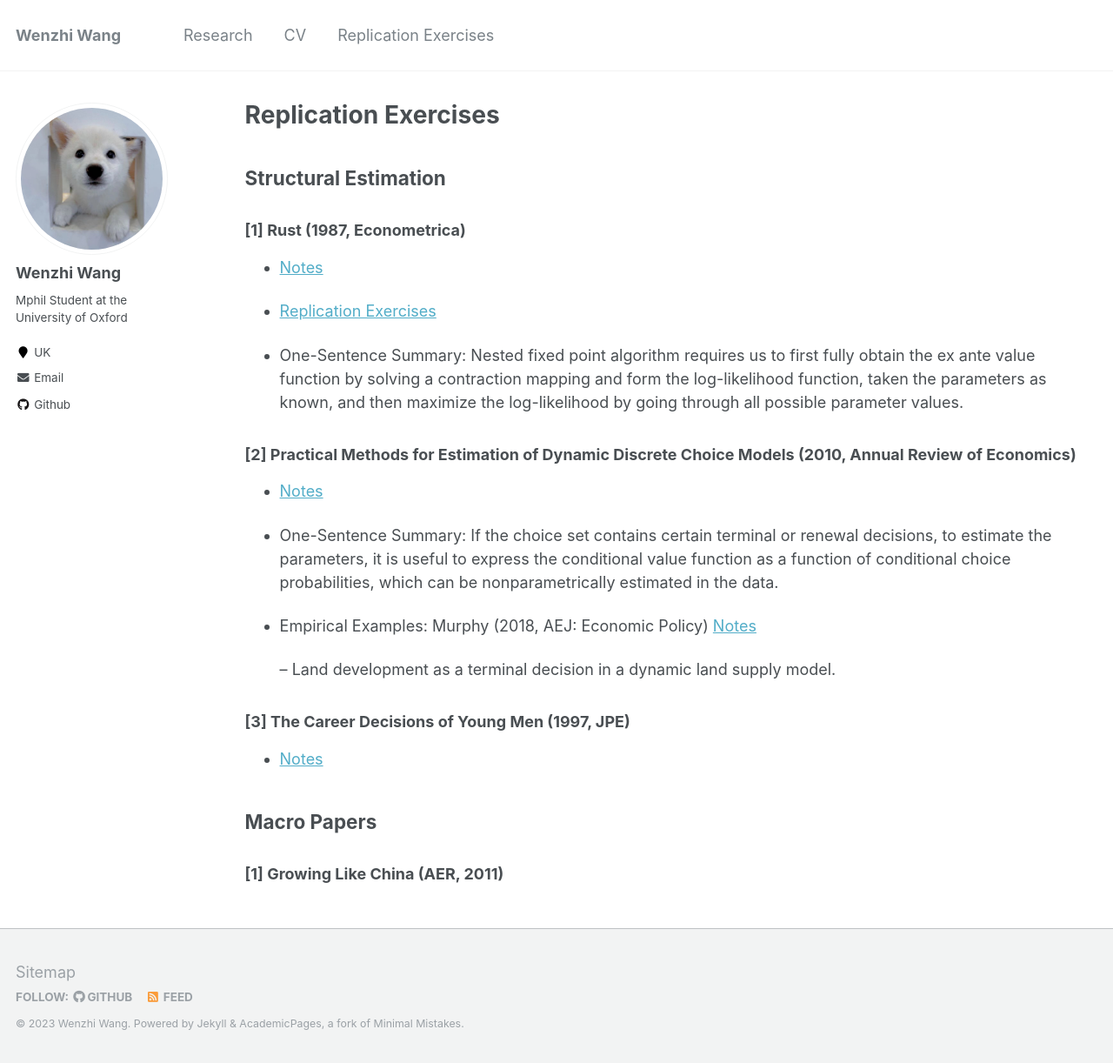
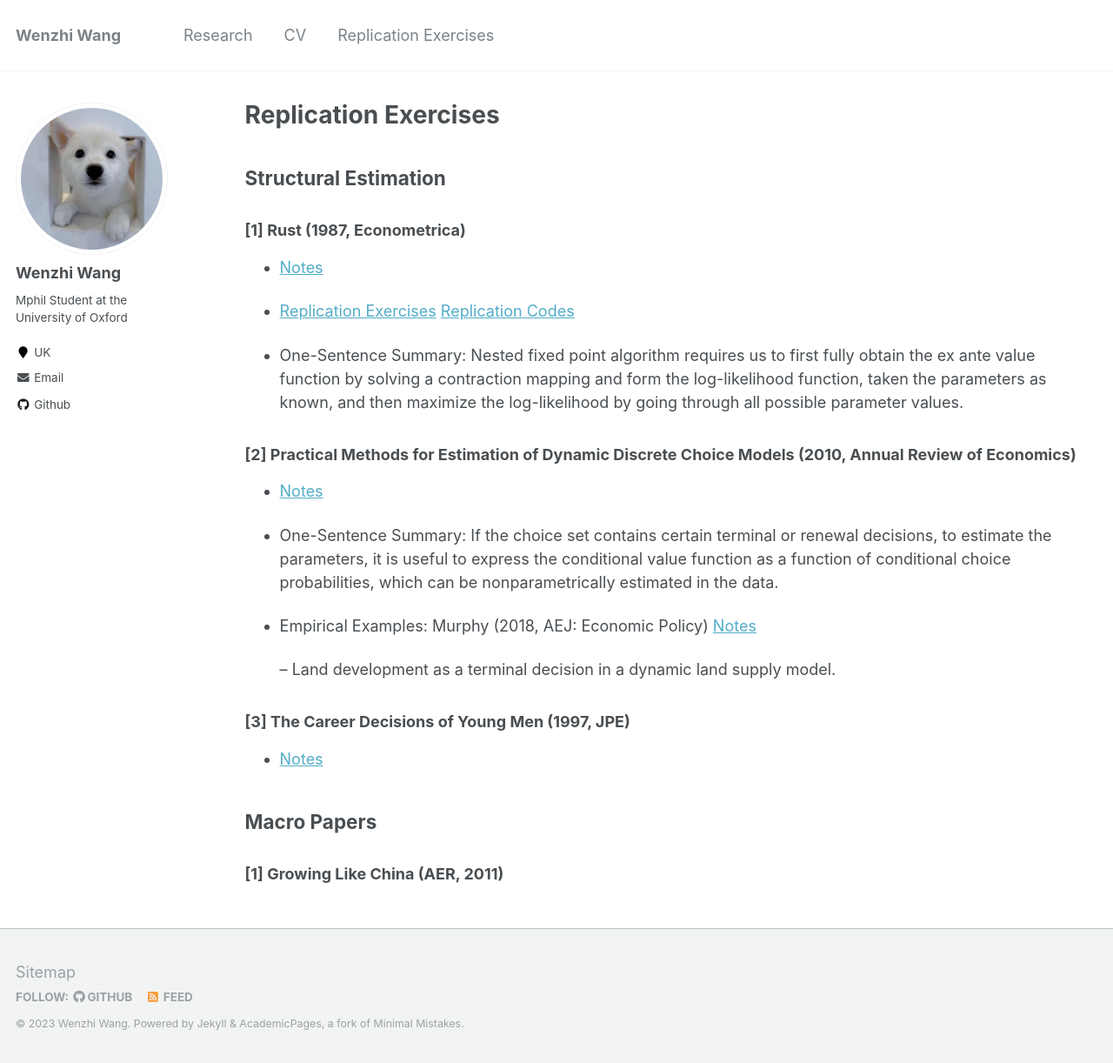
Before and after one commit to wangwz-econ/wangwz-econ.github.io, a Jekyll site: the page built from _pages/replicationexercises.md, in a window 1280 px wide and 1222 px high. Shown: the whole window at 87% size. Built offline with Jekyll 4.4.1, drawn with Linux system fonts in a browser that asks for light colours.

Commit message:
AddRustCodes

```diff
--- a/_pages/replicationexercises.md
+++ b/_pages/replicationexercises.md
@@ -11,7 +11,7 @@ author_profile: true
 
 - [Notes](https://wangwz-econ.github.io/files/Slides on Rust 1987.pdf)
 
-- [Replication Exercises](https://wangwz-econ.github.io/replicationexercises/rust1987.html)
+- [Replication Exercises](https://wangwz-econ.github.io/replicationexercises/rust1987.html) [Replication Codes](https://github.com/wangwz-econ/Rust-1987)
 
 - One-Sentence Summary: Nested fixed point algorithm requires us to first fully obtain the ex ante value function by solving a contraction mapping and form the log-likelihood function, taken the parameters as known, and then maximize the log-likelihood by going through all possible parameter values.
 
```
